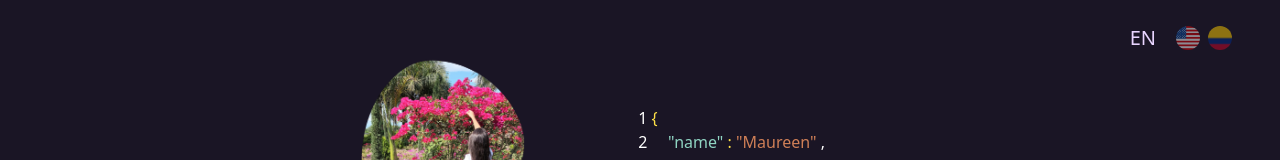
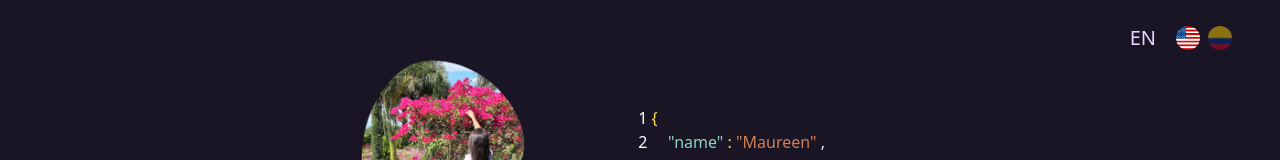
Before and after one commit to MCristina94/Portafolio, a React (Vite) app: page / in a window 1280 px wide. Shown: the top 160 px of the page. Built offline with nearby package versions, Linux system fonts and the light colour scheme.

Commit message:
se añade estilo al boton de idioma predeterminado en opacidad

```diff
--- a/src/Components/Header.jsx
+++ b/src/Components/Header.jsx
@@ -9,7 +9,7 @@ import usaFlag from '../img/usa.jpg'
 
 const Header = () => {
   const { language, toggleLanguage } = useContext(LanguageContext);
-  const [selectBoton, setSelectBoton] = useState(null);
+  const [selectBoton, setSelectBoton] = useState("english");
 
 
   const handleToggleLanguage = (lang) => {
```
